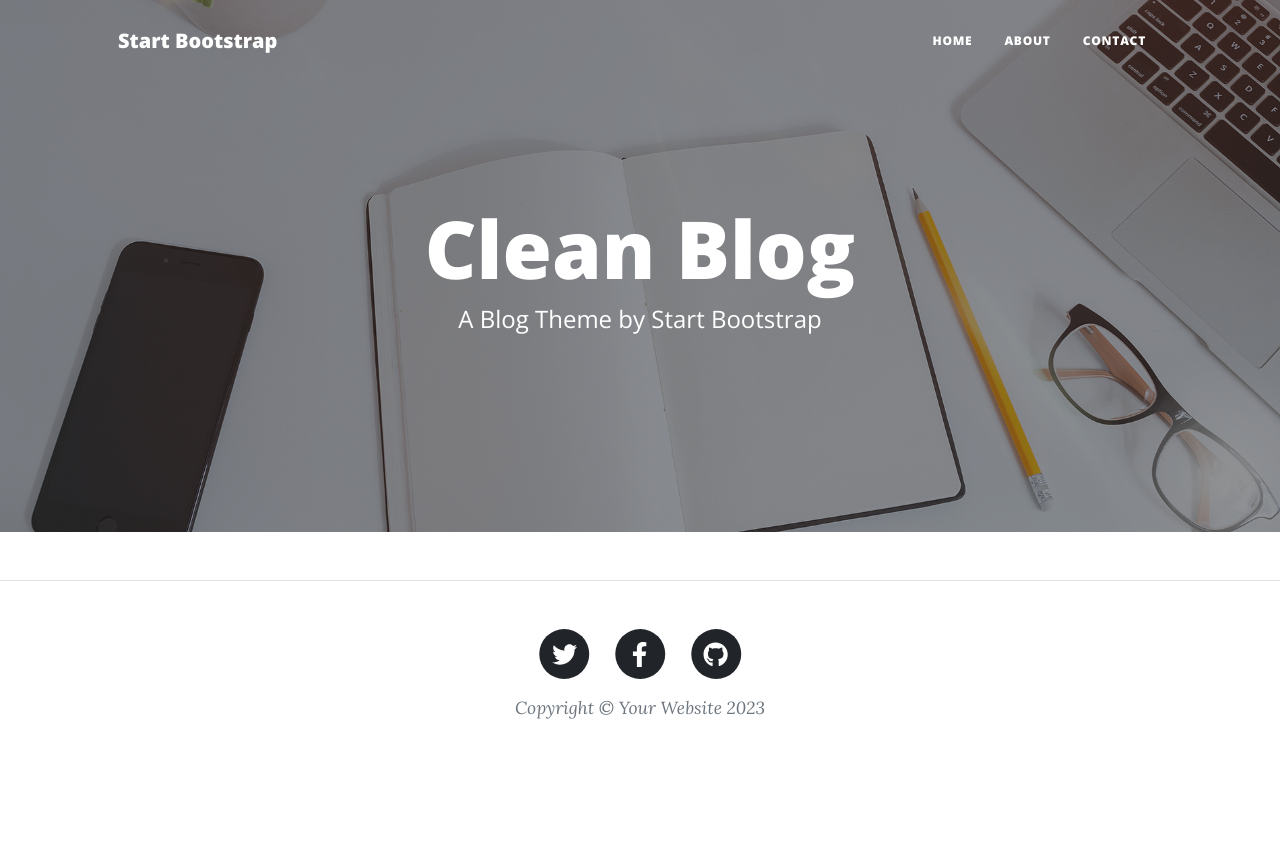
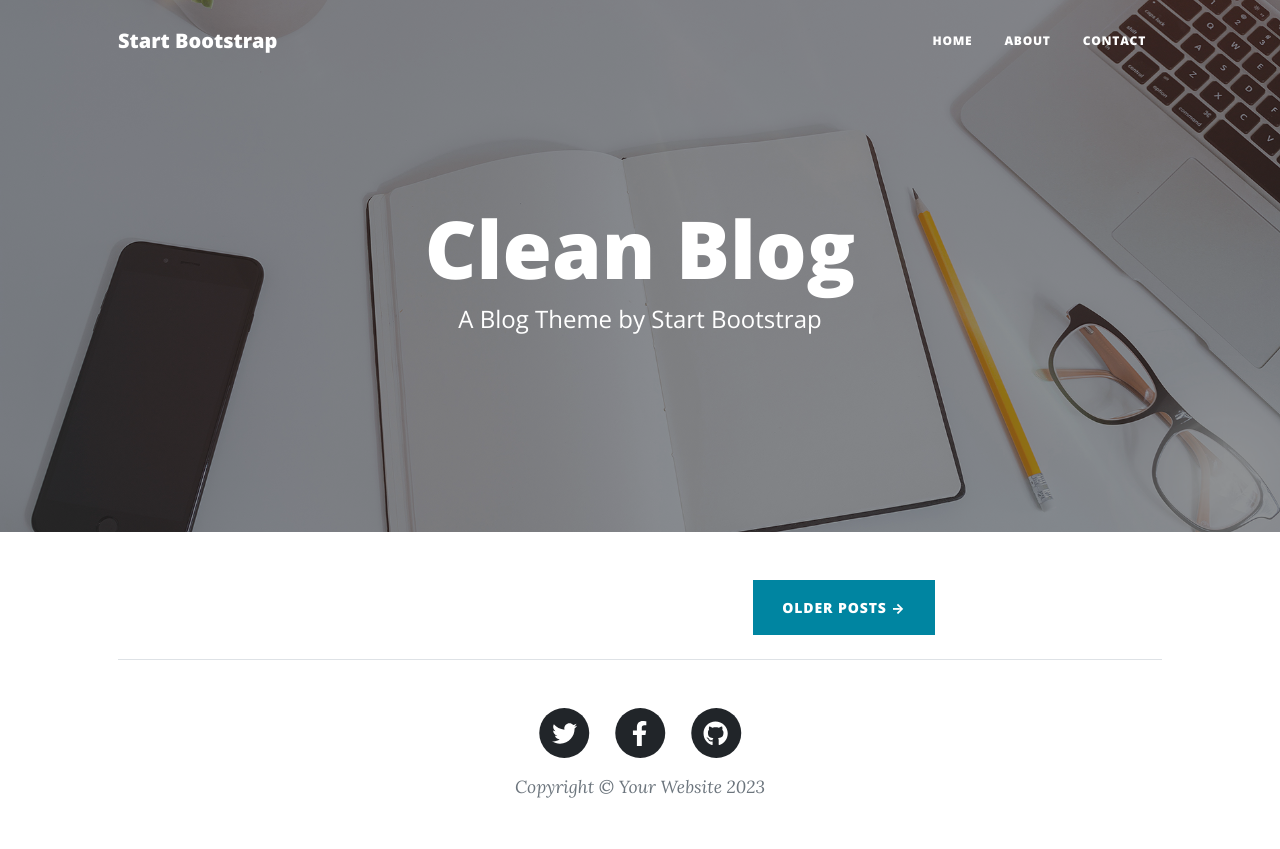
Before and after one commit to Ozzletroll/bootstrap-blog-demo, a Flask app: page / in a window 1280 px wide. Before the commit the page ends 719 px from the top, so only its background shows below. Run offline with Flask 3, Linux system fonts and the light colour scheme; some libraries are stand-ins or nearby versions.

Commit message:
Fix duplicate Older Post buttons appearing.

```diff
--- a/templates/index.html
+++ b/templates/index.html
@@ -52,9 +52,9 @@
                         </div>
                         <!-- Divider-->
                         <hr class="my-4" />
-                        <!-- Pager-->
-                        <div class="d-flex justify-content-end mb-4"><a class="btn btn-primary text-uppercase" href="#!">Older Posts →</a></div>
                     {% endfor %}
+                    <!-- Pager-->
+                    <div class="d-flex justify-content-end mb-4"><a class="btn btn-primary text-uppercase" href="#!">Older Posts →</a></div
                 </div>
             </div>
         </div>
```
